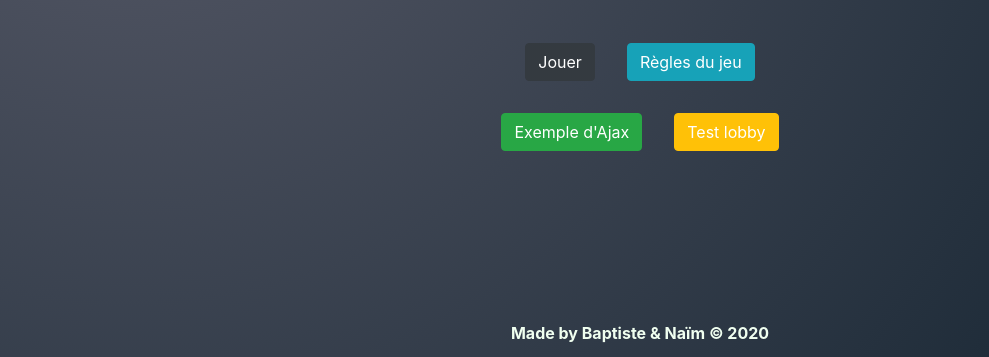
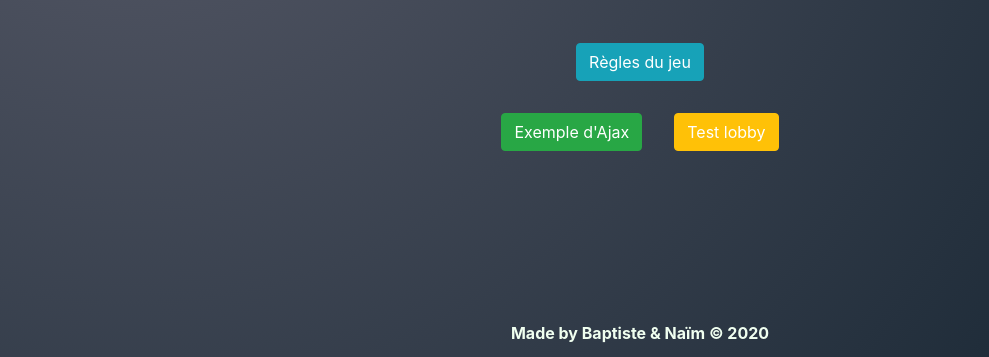
Before and after one commit to NaimDrive/Projet-Siam, a PHP site: page / in a window 1280 px wide. Shown: the part 443-800 px from the top of the page, without its empty margins (0-989 px from the left). Run offline with PHP 8.4, Linux system fonts and the light colour scheme; data that the repository does not hold is empty.

Commit message:
correctifs de merde

```diff
--- a/index.php
+++ b/index.php
@@ -20,7 +20,7 @@
 
         <div class="container pt-5">
             <div class="d-flex justify-content-center">
-                <a href="game.php" role="button" class="btn btn-dark m-3">Jouer</a>
+                <!-- <a href="game.php" role="button" class="btn btn-dark m-3">Jouer</a> -->
                 <a href="regles.html" role="button" class="btn btn-info m-3">Règles du jeu</a>
             </div>
             <div class="d-flex justify-content-center ">
```
Also changed, not shown: js/main.js (+3 -8 lines).
